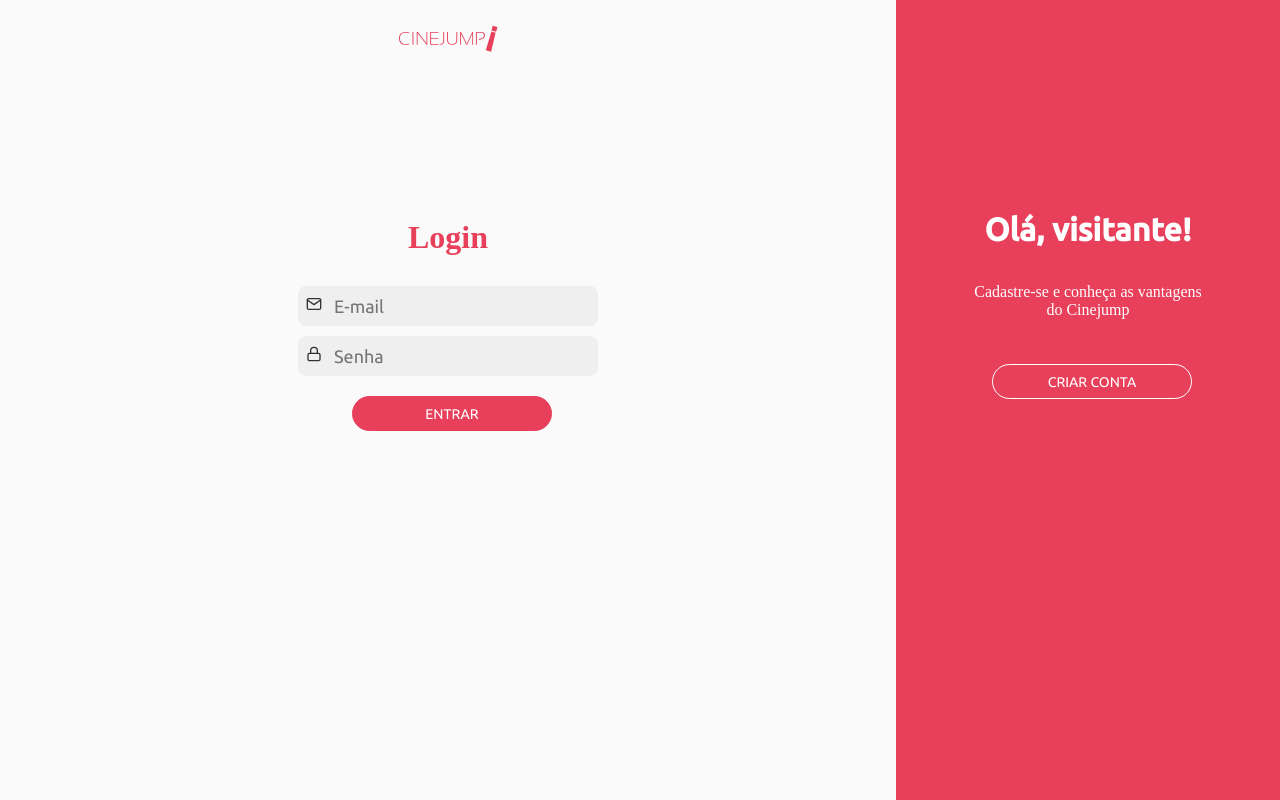
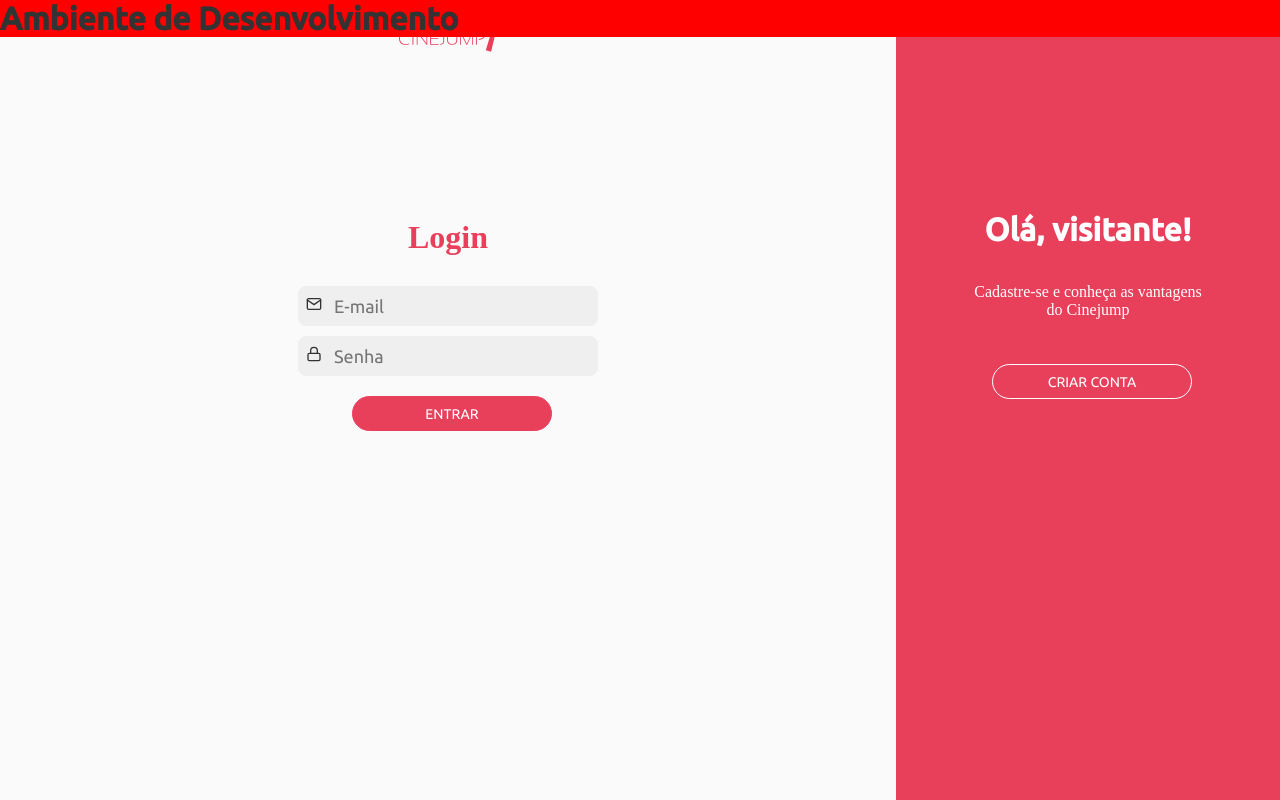
Before and after one commit to guiness333/cinejump, a React (Create React App) app: page / in a window 1280 px wide. Shown: the top 800 px of the page. Built offline with nearby package versions, Linux system fonts and the light colour scheme; no server answers.

Commit message:
WJ23-Variaveis de ambientes configudadas

```diff
--- a/package.json
+++ b/package.json
@@ -12,6 +12,7 @@
     "@types/react-router-dom": "^5.1.5",
     "aws-sdk": "^2.779.0",
     "axios": "^0.20.0",
+    "dotenv": "^8.2.0",
     "react": "^16.13.1",
     "react-dom": "^16.13.1",
     "react-icons": "^3.11.0",
@@ -22,6 +23,8 @@
   },
   "scripts": {
     "start": "react-scripts start",
+    "start:dev": "sh -ac '. ./.env.development; react-scripts start'",
+    "start:prd": "sh -ac '. ./.env; react-scripts start'",
     "build": "react-scripts build",
     "test": "react-scripts test",
     "eject": "react-scripts eject"
--- a/src/App.tsx
+++ b/src/App.tsx
@@ -1,11 +1,15 @@
 import React from "react";
 import GlobalStyle from "./global";
 import Routes from "./routes";
+import { ProductionText } from './Components';
 function App() {
   return (
     <div className="App">
       <GlobalStyle />
       <Routes />
+      {!process.env.REACT_APP_IS_PRODUCTION &&
+      <ProductionText>Ambiente de Desenvolvimento</ProductionText>
+      }
     </div>
   );
 }
--- a/src/Components/Containers/LoginContainer.tsx
+++ b/src/Components/Containers/LoginContainer.tsx
@@ -3,6 +3,5 @@ import styled from 'styled-components';
 export const Container = styled('div')<{width: String; height?: String}>`
     width: ${props => String(props.width)};
     height: ${props => String(props.height)}px;
-    position: relative;
     float: left;
 `;
--- a/src/Components/Text/index.tsx
+++ b/src/Components/Text/index.tsx
@@ -8,6 +8,12 @@ export const TextContainter = styled("div")`
   top: 303px;
   max-height: 150px;
 `;
+export const ProductionText = styled("h1")`
+  background-color: red;
+  position: absolute;
+  overflow: hidden;
+  width: 100%;
+`
 export const TitleText = styled("h1")`
   color: white;
   font-family: "Ubuntu light";
--- a/src/Components/index.tsx
+++ b/src/Components/index.tsx
@@ -11,4 +11,4 @@ export {HeaderC as Header} from './Header';
 export {Highlight} from './Highlight';
 export {MovieRow, TrailerRow} from './MovieList';
 export {Container} from './Containers/LoginContainer';
-export {CategoryText, TextContainter, TitleText, DiscriptionText} from './Text';
+export {CategoryText, TextContainter, TitleText, DiscriptionText, ProductionText} from './Text';
--- a/src/services/loginAPI.ts
+++ b/src/services/loginAPI.ts
@@ -1,6 +1,6 @@
 import axios from 'axios';
 const loginAPI = axios.create({
-  baseURL: 'https://cinejump-api.herokuapp.com'
+  baseURL: process.env.REACT_APP_CINEJUMP_URL
 });
 
 
--- a/src/services/tmdb.ts
+++ b/src/services/tmdb.ts
@@ -1,16 +1,12 @@
 import axios from 'axios';
 const tmdb = axios.create({
-  baseURL: 'https://api.themoviedb.org/3/'
+  baseURL: process.env.REACT_APP_TMDB_URL
 });
-export const API_KEY = '4eb0f1abd8808fce853779d359d25c07';
-export const REGION = 'US';
-export const LANGUAGE = 'en-US';
 tmdb.interceptors.request.use(config => {
   const params = config.params || {};
-
-  params.api_key = '4eb0f1abd8808fce853779d359d25c07';
-  params.language = 'en-US';
-  params.region = 'US';
+  params.api_key = process.env.REACT_APP_TMDB_API_KEY;
+  params.language = process.env.REACT_APP_TMDB_LANGUAGE;
+  params.region = process.env.REACT_APP_TMDB_REGION;
 
   return { ...config, params };
 });
```
Also changed, not shown: 1 other file (tests, documents, lock files or other folders).
